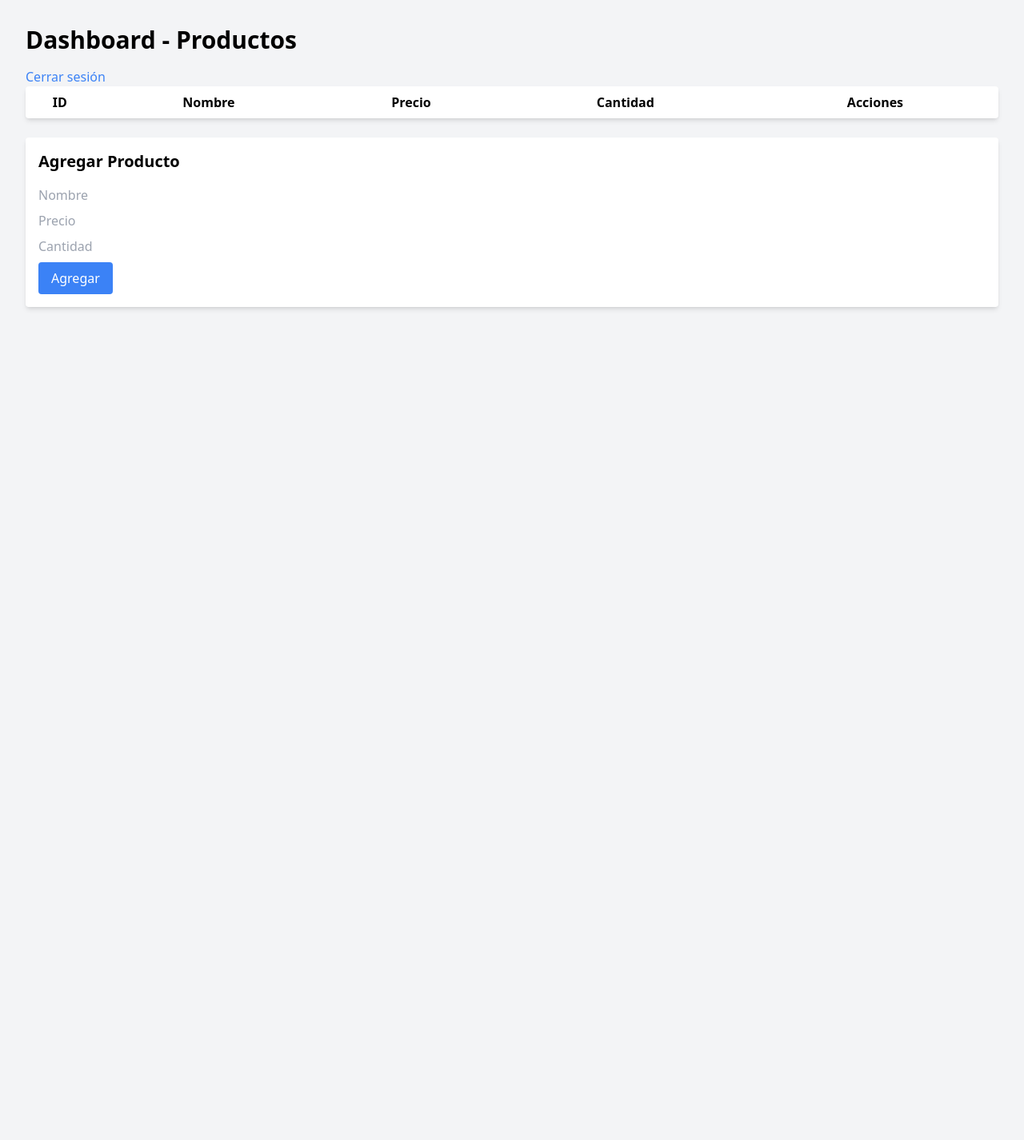
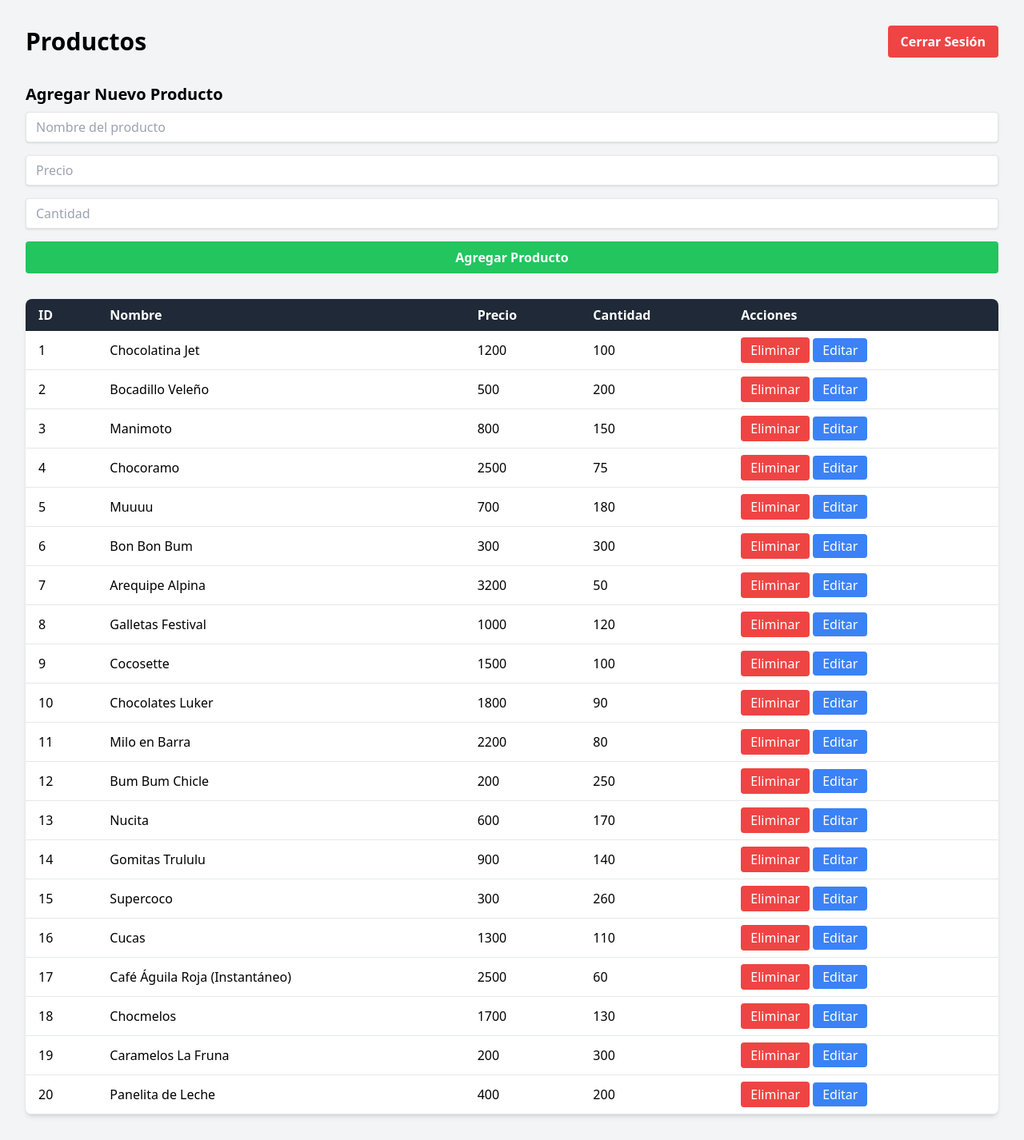
Before and after one commit to JPGA12/CRUD-Registro, a Flask app: page /dashboard in a window 1280 px wide. Shown: the whole page at 80% size. Before the commit the page ends 387 px from the top, so only its background shows below. Run offline with Flask 3, Linux system fonts and the light colour scheme; the visitor is signed in with stand-in values (Sample User, id 1); lists and menus that the app fills with data are empty.

Commit message:
Version 1.2

```diff
--- a/app.py
+++ b/app.py
@@ -6,9 +6,9 @@
 import re
 
 app = Flask(__name__)
-app.secret_key = "supersecretkey"  # Necesario para flash y session
+app.secret_key = "supersecretkey"
 DATA_FILE = 'data.json'
-login_attempts = {}  # Para rastrear intentos fallidos de inicio de sesión
+login_attempts = {}
 
 # Funciones de persistencia
 def load_data():
@@ -24,25 +24,15 @@
         data["products"] = []
     return data
 
-
 def save_data(data):
     with open(DATA_FILE, 'w') as f:
         json.dump(data, f, indent=4)
-        print(f"Datos guardados en {DATA_FILE}: {data}")  # Verifica que se guarda correctamente
+        print(f"Datos guardados en {DATA_FILE}: {data}")
 
-
-
-# Función para obtener productos
-def get_products():
-    data = load_data()  # Cargar los datos desde el archivo
-    return data["products"]  # Devolver la lista de productos
-
-
-# Validación del correo electrónico
+# Funciones de validación
 def is_valid_email(email):
     return re.match(r"[^@]+@[^@]+\.[^@]+", email)
 
-# Verificación de complejidad de contraseñas
 def is_valid_password(password):
     return (len(password) >= 8 and any(c.isupper() for c in password)
             and any(c.islower() for c in password)
@@ -66,11 +56,26 @@
     save_data(data)
     return True
 
-
 def read_user(username):
     data = load_data()
     return next((user for user in data["users"] if user["username"] == username), None)
 
+# CRUD de productos
+def add_product(name, price, quantity):
+    data = load_data()
+    product = {
+        "id": len(data["products"]) + 1,
+        "name": name,
+        "price": price,
+        "quantity": quantity
+    }
+    data["products"].append(product)
+    save_data(data)
+
+# Rutas de la aplicación
+@app.route('/')
+def index():
+    return render_template('login.html')
 
 @app.route('/login', methods=['POST'])
 def login():
@@ -78,48 +83,33 @@
     password = request.form['password']
     user = read_user(username)
 
-    # Verificar si el usuario está bloqueado
     if username in login_attempts:
         attempts, lock_until = login_attempts[username]
         if datetime.now() < lock_until:
-            flash('Usuario bloqueado temporalmente. Intente más tarde.', 'danger')
+            session['error'] = 'Usuario bloqueado temporalmente. Intente más tarde.'
             return redirect(url_for('index'))
 
-    if user:
-        print(f"Contraseña almacenada (hashed): {user['password']}")
-        print(f"Contraseña ingresada: {password}")
-        if check_password_hash(user['password'], password):
-            session['username'] = username
-            session['role'] = user.get("role", "user")  # Asegúrate de que la sesión esté configurada correctamente
-            login_attempts.pop(username, None)  # Reiniciar intentos fallidos
-            flash('Inicio de sesión exitoso!', 'success')
-            return redirect(url_for('dashboard'))
+    if user and check_password_hash(user['password'], password):
+        session['username'] = username
+        session['role'] = user.get("role", "user")
+        login_attempts.pop(username, None)
+        flash('Inicio de sesión exitoso!', 'success')
+        return redirect(url_for('dashboard'))
 
-    flash('Credenciales incorrectas', 'danger')
+    session['error'] = 'Credenciales incorrectas'
     return redirect(url_for('index'))
 
-
-# Cierre automático de sesión por inactividad
 @app.before_request
 def make_session_permanent():
     session.permanent = True
-    app.permanent_session_lifetime = timedelta(minutes=5)  # El tiempo de vida de la sesión se puede ajustar aquí
-
-# Ruta de inicio (login)
-@app.route('/')
-def index():
-    if 'username' in session:
-        return redirect(url_for('dashboard'))  # Si ya está autenticado, redirigir al dashboard
-    return render_template('login.html')  # Si no, mostrar el formulario de login
-
+    app.permanent_session_lifetime = timedelta(minutes=5)
 
 @app.route('/register')
 def register_page():
     if 'username' in session:
-        return redirect(url_for('dashboard'))  # Redirigir al dashboard si ya está autenticado
+        return redirect(url_for('dashboard'))
     return render_template('register.html')
 
-# Ruta para procesar el registro de usuario
 @app.route('/register', methods=['POST'])
 def register():
     full_name = request.form['full_name']
@@ -142,7 +132,6 @@
         flash('El usuario ya existe.', 'danger')
         return redirect(url_for('register_page'))
 
-
 @app.route('/reset_password', methods=['GET', 'POST'])
 def reset_password():
     if request.method == 'POST':
@@ -150,37 +139,25 @@
         new_password = request.form['new_password']
         confirm_password = request.form['confirm_password']
 
-        # Verificar si las contraseñas coinciden
         if new_password != confirm_password:
             flash('Las contraseñas no coinciden.', 'danger')
             return redirect(url_for('reset_password'))
 
-        # Verificar si el usuario existe
         user = read_user(username)
         if not user:
             flash('El usuario no existe.', 'danger')
             return redirect(url_for('reset_password'))
 
-        # Imprimir la contraseña actual antes del cambio
-        print(f"Contraseña actual (hashed) para {username}: {user['password']}")
-
-        # Actualizar la contraseña
         hashed_password = generate_password_hash(new_password)
         user['password'] = hashed_password
 
-        # Imprimir la nueva contraseña después del cambio
-        print(f"Nueva contraseña (hashed) para {username}: {hashed_password}")
-
-        # Cargar los datos actuales y actualizar el usuario en la lista
         data = load_data()
         for i, existing_user in enumerate(data['users']):
             if existing_user['username'] == username:
                 data['users'][i] = user
                 break
 
-        # Guardar los datos con la nueva contraseña
         save_data(data)
-
         flash('Contraseña restablecida exitosamente!', 'success')
         return redirect(url_for('index'))
 
@@ -193,23 +170,26 @@
         flash('Acceso denegado: solo los administradores pueden agregar productos.', 'danger')
         return redirect(url_for('index'))
 
+    # Validar que el precio y la cantidad sean números positivos
+    try:
+        price = float(request.form['price'])
+        quantity = int(request.form['quantity'])
+
+        if price <= 0 or quantity <= 0:
+            flash('El precio y la cantidad deben ser números positivos.', 'danger')
+            return redirect(url_for('dashboard'))
+
+    except ValueError:
+        flash('El precio debe ser un número decimal y la cantidad un número entero.', 'danger')
+        return redirect(url_for('dashboard'))
+
+    # Obtener el nombre del producto
     name = request.form['name']
-    price = float(request.form['price'])
-    quantity = int(request.form['quantity'])
-    add_product(name, price, quantity)  # Llamamos a la función add_product
+
+    # Agregar el producto
+    add_product(name, price, quantity)
     flash('Producto agregado exitosamente!', 'success')
     return redirect(url_for('dashboard'))
-
-def add_product(name, price, quantity):
-    data = load_data()
-    product = {
-        "id": len(data["products"]) + 1,
-        "name": name,
-        "price": price,
-        "quantity": quantity
-    }
-    data["products"].append(product)
-    save_data(data)
 
 @app.route('/delete_product/<int:product_id>', methods=['POST'])
 def delete_product_route(product_id):
@@ -220,22 +200,59 @@
     return redirect(url_for('dashboard'))
 
 
+@app.route('/edit_product/<int:product_id>', methods=['GET', 'POST'])
+def edit_product_page(product_id):
+    data = load_data()
+    product = next((p for p in data["products"] if p["id"] == product_id), None)
+
+    if not product:
+        flash("Producto no encontrado.", "danger")
+        return redirect(url_for('dashboard'))
+
+    if request.method == 'POST':
+        # Validación de precio y cantidad para asegurar valores numéricos positivos
+        try:
+            price = float(request.form['price'])
+            quantity = int(request.form['quantity'])
+
+            if price <= 0 or quantity <= 0:
+                flash('El precio y la cantidad deben ser números positivos.', 'danger')
+                return redirect(url_for('edit_product_page', product_id=product_id))
+
+        except ValueError:
+            flash('El precio debe ser un número decimal y la cantidad un número entero.', 'danger')
+            return redirect(url_for('edit_product_page', product_id=product_id))
+
+        # Actualizar los datos del producto si las validaciones son correctas
+        product["name"] = request.form['name']
+        product["price"] = price
+        product["quantity"] = quantity
+        save_data(data)
+        flash("Producto actualizado con éxito.", "success")
+        return redirect(url_for('dashboard'))
+
+    return render_template('edit_product.html', product=product)
+
+
+# Función para obtener productos
+def get_products():
+    data = load_data()  # Cargar los datos desde el archivo
+    return data["products"]  # Devolver la lista de productos
 
 @app.route('/dashboard')
 def dashboard():
     if 'username' not in session:
-        return redirect(url_for('index'))  # Redirigir si no está autenticado
+        return redirect(url_for('index'))
 
-    # Permitir que tanto los administradores como los usuarios comunes vean el dashboard
-    if session.get('role') not in ['admin', 'user']:  # Solo los usuarios o administradores pueden acceder
+    if session.get('role') not in ['admin', 'user']:
         flash('Acceso denegado: solo los administradores o usuarios pueden ver esta página.', 'danger')
         return redirect(url_for('index'))
 
-    # Si es admin, podrán realizar acciones de administrador
     is_admin = session.get('role') == 'admin'
+    products = get_products()
 
-    products = get_products()
     return render_template('dashboard.html', products=products, is_admin=is_admin)
+
 
 @app.route('/logout')
 def logout():
@@ -244,6 +261,5 @@
     flash('Cierre de sesión exitoso!', 'info')
     return redirect(url_for('index'))
 
-
 if __name__ == '__main__':
     app.run(debug=True)
--- a/static/css/output.css
+++ b/static/css/output.css
@@ -554,52 +554,25 @@
   display: none;
 }
 
-.container {
-  width: 100%;
+.static {
+  position: static;
 }
 
-@media (min-width: 640px) {
-  .container {
-    max-width: 640px;
-  }
+.fixed {
+  position: fixed;
 }
 
-@media (min-width: 768px) {
-  .container {
-    max-width: 768px;
-  }
+.right-4 {
+  right: 1rem;
 }
 
-@media (min-width: 1024px) {
-  .container {
-    max-width: 1024px;
-  }
-}
-
-@media (min-width: 1280px) {
-  .container {
-    max-width: 1280px;
-  }
-}
-
-@media (min-width: 1536px) {
-  .container {
-    max-width: 1536px;
-  }
-}
-
-.static {
-  position: static;
+.top-4 {
+  top: 1rem;
 }
 
 .mx-auto {
   margin-left: auto;
   margin-right: auto;
-}
-
-.my-2 {
-  margin-top: 0.5rem;
-  margin-bottom: 0.5rem;
 }
 
 .mb-2 {
@@ -614,12 +587,20 @@
   margin-bottom: 1.5rem;
 }
 
+.mb-8 {
+  margin-bottom: 2rem;
+}
+
 .mt-4 {
   margin-top: 1rem;
 }
 
 .block {
   display: block;
+}
+
+.inline {
+  display: inline;
 }
 
 .flex {
@@ -646,10 +627,22 @@
   max-width: 28rem;
 }
 
+.list-inside {
+  list-style-position: inside;
+}
+
+.list-disc {
+  list-style-type: disc;
+}
+
 .appearance-none {
   -webkit-appearance: none;
      -moz-appearance: none;
           appearance: none;
+}
+
+.flex-col {
+  flex-direction: column;
 }
 
 .items-center {
@@ -658,6 +651,26 @@
 
 .justify-center {
   justify-content: center;
+}
+
+.justify-between {
+  justify-content: space-between;
+}
+
+.space-y-2 > :not([hidden]) ~ :not([hidden]) {
+  --tw-space-y-reverse: 0;
+  margin-top: calc(0.5rem * calc(1 - var(--tw-space-y-reverse)));
+  margin-bottom: calc(0.5rem * var(--tw-space-y-reverse));
+}
+
+.space-y-4 > :not([hidden]) ~ :not([hidden]) {
+  --tw-space-y-reverse: 0;
+  margin-top: calc(1rem * calc(1 - var(--tw-space-y-reverse)));
+  margin-bottom: calc(1rem * var(--tw-space-y-reverse));
+}
+
+.overflow-hidden {
+  overflow: hidden;
 }
 
 .rounded {
@@ -670,6 +683,15 @@
 
 .border {
   border-width: 1px;
+}
+
+.border-b {
+  border-bottom-width: 1px;
+}
+
+.border-gray-200 {
+  --tw-border-opacity: 1;
+  border-color: rgb(229 231 235 / var(--tw-border-opacity));
 }
 
 .bg-blue-500 {
@@ -687,17 +709,24 @@
   background-color: rgb(107 114 128 / var(--tw-bg-opacity));
 }
 
+.bg-gray-800 {
+  --tw-bg-opacity: 1;
+  background-color: rgb(31 41 55 / var(--tw-bg-opacity));
+}
+
+.bg-green-500 {
+  --tw-bg-opacity: 1;
+  background-color: rgb(34 197 94 / var(--tw-bg-opacity));
+}
+
+.bg-red-500 {
+  --tw-bg-opacity: 1;
+  background-color: rgb(239 68 68 / var(--tw-bg-opacity));
+}
+
 .bg-white {
   --tw-bg-opacity: 1;
   background-color: rgb(255 255 255 / var(--tw-bg-opacity));
-}
-
-.p-2 {
-  padding: 0.5rem;
-}
-
-.p-4 {
-  padding: 1rem;
 }
 
 .p-8 {
@@ -707,6 +736,11 @@
 .px-10 {
   padding-left: 2.5rem;
   padding-right: 2.5rem;
+}
+
+.px-3 {
+  padding-left: 0.75rem;
+  padding-right: 0.75rem;
 }
 
 .px-4 {
@@ -719,6 +753,16 @@
   padding-right: 1.5rem;
 }
 
+.px-8 {
+  padding-left: 2rem;
+  padding-right: 2rem;
+}
+
+.py-1 {
+  padding-top: 0.25rem;
+  padding-bottom: 0.25rem;
+}
+
 .py-2 {
   padding-top: 0.5rem;
   padding-bottom: 0.5rem;
@@ -729,9 +773,18 @@
   padding-bottom: 0.75rem;
 }
 
+.py-6 {
+  padding-top: 1.5rem;
+  padding-bottom: 1.5rem;
+}
+
 .py-8 {
   padding-top: 2rem;
   padding-bottom: 2rem;
+}
+
+.text-left {
+  text-align: left;
 }
 
 .text-center {
@@ -762,6 +815,10 @@
   font-weight: 700;
 }
 
+.font-semibold {
+  font-weight: 600;
+}
+
 .leading-tight {
   line-height: 1.25;
 }
@@ -771,14 +828,14 @@
   color: rgb(59 130 246 / var(--tw-text-opacity));
 }
 
+.text-gray-600 {
+  --tw-text-opacity: 1;
+  color: rgb(75 85 99 / var(--tw-text-opacity));
+}
+
 .text-gray-700 {
   --tw-text-opacity: 1;
   color: rgb(55 65 81 / var(--tw-text-opacity));
-}
-
-.text-red-500 {
-  --tw-text-opacity: 1;
-  color: rgb(239 68 68 / var(--tw-text-opacity));
 }
 
 .text-white {
@@ -809,9 +866,24 @@
   background-color: rgb(29 78 216 / var(--tw-bg-opacity));
 }
 
+.hover\:bg-gray-100:hover {
+  --tw-bg-opacity: 1;
+  background-color: rgb(243 244 246 / var(--tw-bg-opacity));
+}
+
 .hover\:bg-gray-700:hover {
   --tw-bg-opacity: 1;
   background-color: rgb(55 65 81 / var(--tw-bg-opacity));
+}
+
+.hover\:bg-green-700:hover {
+  --tw-bg-opacity: 1;
+  background-color: rgb(21 128 61 / var(--tw-bg-opacity));
+}
+
+.hover\:bg-red-700:hover {
+  --tw-bg-opacity: 1;
+  background-color: rgb(185 28 28 / var(--tw-bg-opacity));
 }
 
 .hover\:underline:hover {
--- /dev/null
+++ b/static/js/flash.js
@@ -0,0 +1,10 @@
+document.addEventListener("DOMContentLoaded", function() {
+    const flashMessages = document.getElementById('flash-messages');
+    if (flashMessages) {
+        setTimeout(() => {
+            flashMessages.style.transition = "opacity 0.5s";
+            flashMessages.style.opacity = 0;
+            setTimeout(() => { flashMessages.style.display = "none"; }, 500);
+        }, 5000); // 5000 ms = 5 segundos
+    }
+});
--- a/templates/dashboard.html
+++ b/templates/dashboard.html
@@ -2,64 +2,81 @@
 <html lang="en">
 <head>
     <meta charset="UTF-8">
-    <title>Dashboard - CRUD de Productos</title>
+    <title>Dashboard</title>
     <link href="{{ url_for('static', filename='css/output.css') }}" rel="stylesheet">
+    <script src="{{ url_for('static', filename='js/flash.js') }}" defer></script>
 </head>
 <body class="bg-gray-100 p-8">
-    <div class="container mx-auto">
-        <h1 class="text-3xl font-bold mb-4">Dashboard - Productos</h1>
-        <a href="{{ url_for('logout') }}" class="text-blue-500 hover:underline">Cerrar sesión</a>
+    <!-- Barra de navegación con botón de Cerrar Sesión -->
+    <div class="flex justify-between items-center mb-8">
+        <h1 class="text-3xl font-bold">Productos</h1>
+        <a href="{{ url_for('logout') }}" class="bg-red-500 hover:bg-red-700 text-white font-bold py-2 px-4 rounded">
+            Cerrar Sesión
+        </a>
+    </div>
 
+    <!-- Notificaciones flash -->
     {% with messages = get_flashed_messages(with_categories=true) %}
       {% if messages %}
-            <ul class="mb-4">
+        <div id="flash-messages" class="fixed top-4 right-4 space-y-2">
           {% for category, message in messages %}
-                <li class="text-white bg-{{ category }}-500 rounded p-2 my-2 text-center">{{ message }}</li>
+            <div class="text-white px-4 py-2 rounded shadow-lg bg-{{ 'red' if category == 'danger' else 'green' }}-500">
+              {{ message }}
+            </div>
           {% endfor %}
-            </ul>
+        </div>
       {% endif %}
     {% endwith %}
 
+    <!-- Formulario para agregar un nuevo producto -->
+    <div class="mb-8">
+        <h2 class="text-xl font-semibold mb-2">Agregar Nuevo Producto</h2>
+        <form action="{{ url_for('add_product_route') }}" method="POST" class="flex flex-col space-y-4">
+            <input type="text" name="name" placeholder="Nombre del producto" required
+                   class="shadow appearance-none border rounded w-full py-2 px-3 text-gray-700 leading-tight focus:outline-none focus:shadow-outline">
+            <input type="number" name="price" placeholder="Precio" step="0.01" required
+                   class="shadow appearance-none border rounded w-full py-2 px-3 text-gray-700 leading-tight focus:outline-none focus:shadow-outline">
+            <input type="number" name="quantity" placeholder="Cantidad" required
+                   class="shadow appearance-none border rounded w-full py-2 px-3 text-gray-700 leading-tight focus:outline-none focus:shadow-outline">
+            <button type="submit" class="bg-green-500 hover:bg-green-700 text-white font-bold py-2 px-4 rounded">
+                Agregar Producto
+            </button>
+        </form>
+    </div>
+
     <!-- Tabla de productos -->
-        <table class="min-w-full bg-white shadow-md rounded mb-6">
+    <table class="min-w-full bg-white shadow-md rounded-lg overflow-hidden">
         <thead>
-                <tr>
-                    <th class="py-2">ID</th>
-                    <th class="py-2">Nombre</th>
-                    <th class="py-2">Precio</th>
-                    <th class="py-2">Cantidad</th>
-                    <th class="py-2">Acciones</th>
+            <tr class="bg-gray-800 text-white text-left">
+                <th class="py-2 px-4">ID</th>
+                <th class="py-2 px-4">Nombre</th>
+                <th class="py-2 px-4">Precio</th>
+                <th class="py-2 px-4">Cantidad</th>
+                <th class="py-2 px-4">Acciones</th>
             </tr>
         </thead>
         <tbody>
             {% for product in products %}
-                <tr>
-                    <td class="py-2 text-center">{{ product.id }}</td>
-                    <td class="py-2 text-center">{{ product.name }}</td>
-                    <td class="py-2 text-center">${{ product.price }}</td>
-                    <td class="py-2 text-center">{{ product.quantity }}</td>
-                    <td class="py-2 text-center">
-                        {% if is_admin %}
-                        <form action="{{ url_for('delete_product_route', product_id=product.id) }}" method="POST" style="display:inline;">
-                            <button type="submit" class="text-red-500 hover:underline">Eliminar</button>
+            <tr class="border-b border-gray-200 hover:bg-gray-100">
+                <td class="py-2 px-4">{{ product.id }}</td>
+                <td class="py-2 px-4">{{ product.name }}</td>
+                <td class="py-2 px-4">{{ product.price }}</td>
+                <td class="py-2 px-4">{{ product.quantity }}</td>
+                <td class="py-2 px-4">
+                    <!-- Botón para eliminar -->
+                    <form action="{{ url_for('delete_product_route', product_id=product.id) }}" method="POST" class="inline">
+                        <button type="submit" class="bg-red-500 hover:bg-red-700 text-white py-1 px-3 rounded">
+                            Eliminar
+                        </button>
                     </form>
-                        {% endif %}
+                    <!-- Botón para editar -->
+                    <a href="{{ url_for('edit_product_page', product_id=product.id) }}" class="bg-blue-500 hover:bg-blue-700 text-white py-1 px-3 rounded">
+                        Editar
+                    </a>
                 </td>
             </tr>
             {% endfor %}
         </tbody>
     </table>
-
-        {% if is_admin %}
-        <!-- Formulario para agregar producto -->
-        <form action="{{ url_for('add_product_route') }}" method="post" class="bg-white p-4 shadow-md rounded">
-            <h2 class="text-xl font-bold mb-4">Agregar Producto</h2>
-            <input type="text" name="name" placeholder="Nombre" required class="block w-full mb-2">
-            <input type="text" name="price" placeholder="Precio" required class="block w-full mb-2">
-            <input type="text" name="quantity" placeholder="Cantidad" required class="block w-full mb-2">
-            <button type="submit" class="bg-blue-500 text-white py-2 px-4 rounded">Agregar</button>
-        </form>
-        {% endif %}
-    </div>
 </body>
 </html>
```
Also changed, not shown: data.json (+132 -3 lines), templates/edit_product.html (added, +50 -0 lines), templates/login.html (+16 -11 lines), templates/one.html (deleted, +0 -10 lines), templates/register.html (+22 -5 lines), templates/reset_password.html (+22 -7 lines). Lines whose indentation alone changed are shown as unchanged.
